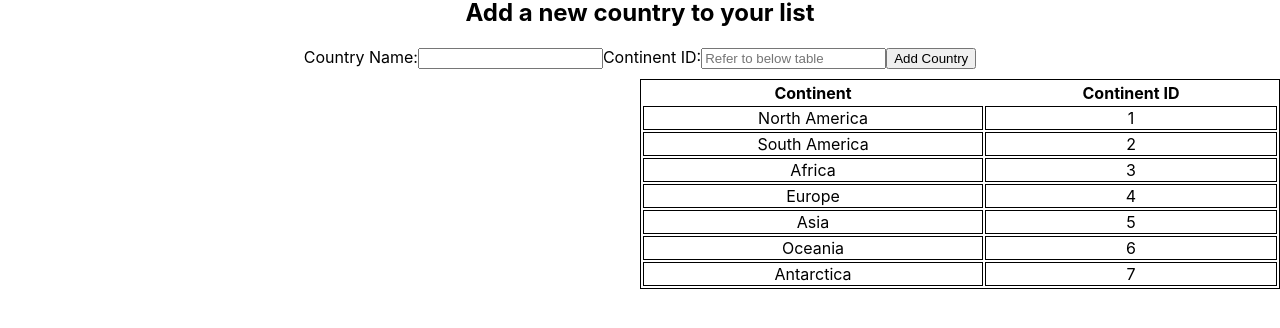
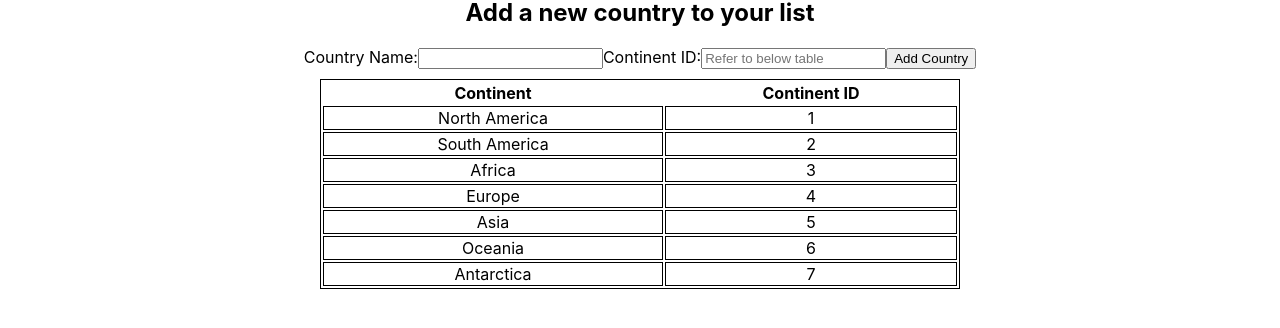
Before and after one commit to mkienbus/phase-3-sinatra-react-project-frontend, a React (Create React App) app: page / in a window 1280 px wide. Shown: the part 172-500 px from the top of the page. Built offline with nearby package versions, Linux system fonts and the light colour scheme; no server answers.

Commit message:
MVP completed

```diff
--- a/src/App.css
+++ b/src/App.css
@@ -40,7 +40,7 @@
 #table {
  text-align: center;
  margin: 10px;
- margin-right: 0px;
+ margin-right: auto;
  margin-left: auto;
 }
 
--- a/src/CountryForm.js
+++ b/src/CountryForm.js
@@ -7,6 +7,8 @@ function CountryForm({newCountry}){
 function handleSubmit(e, countryName, continentId){
     e.preventDefault();
     newCountry(countryName, continentId);
+    setCountryName("");
+    setContinentId("");
 }
 
     return (
```
